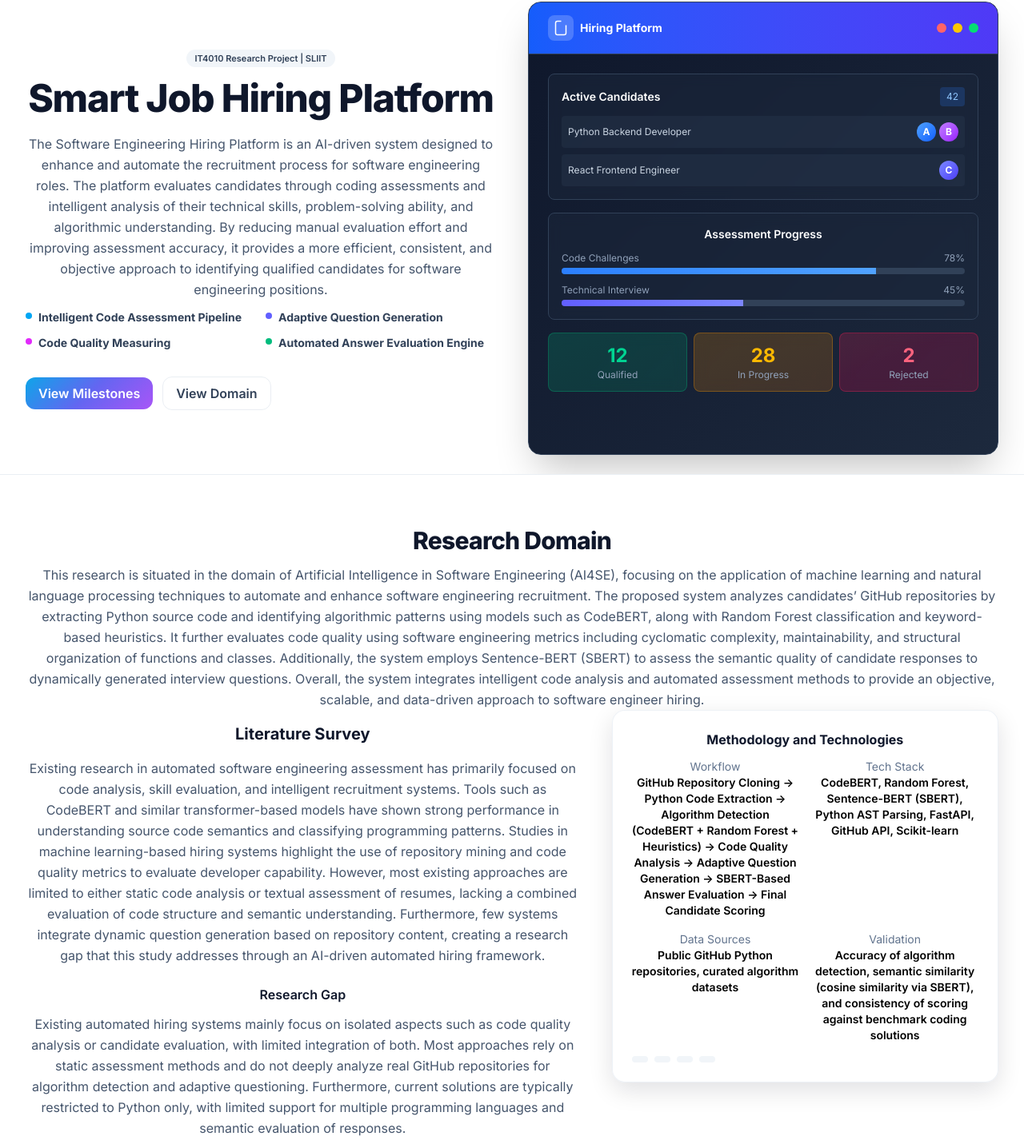
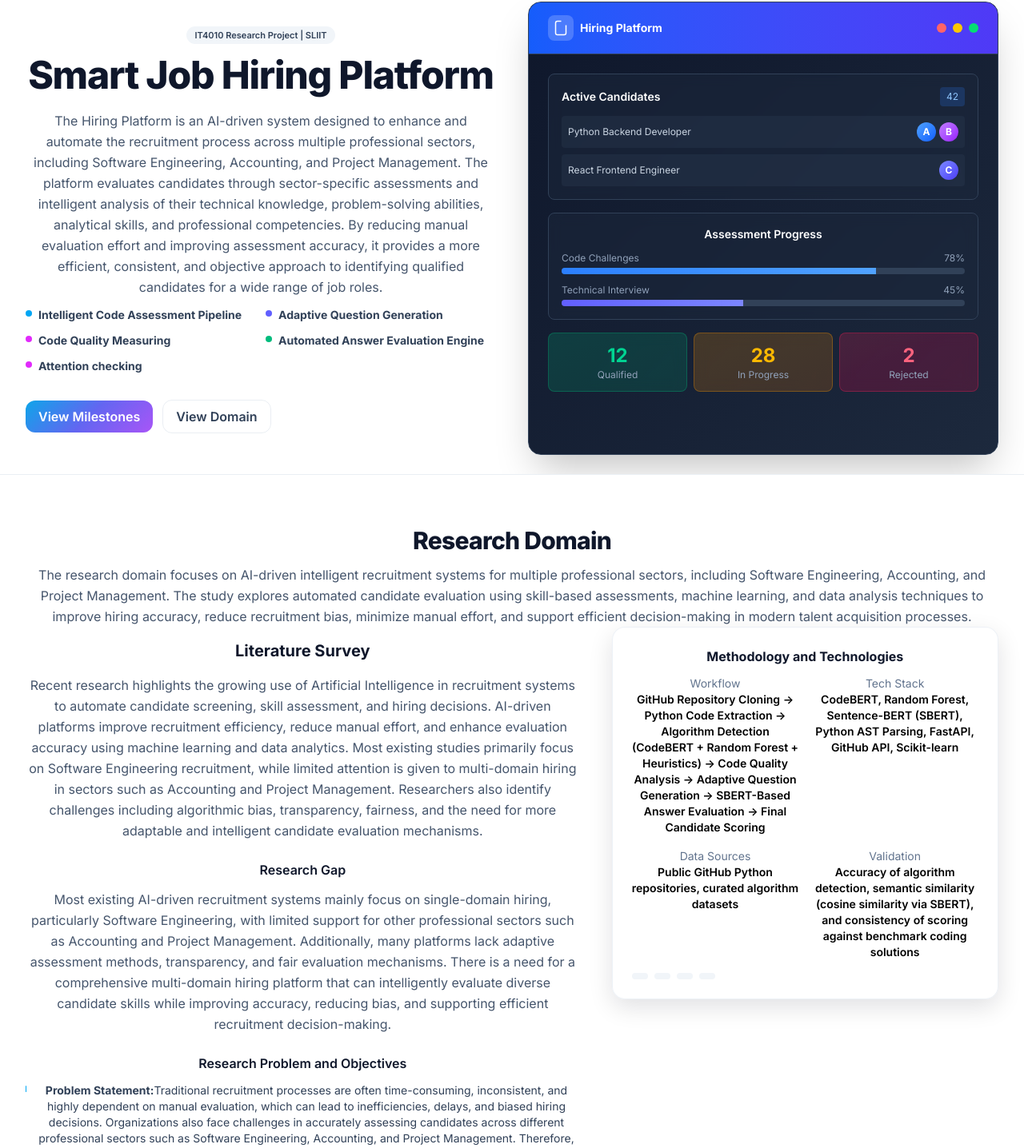
Before and after one commit to Nesandu123/Hiring, a React (Vite) app: page / in a window 1280 px wide. Shown: the part 87-1523 px from the top of the page at 80% size. Built offline with nearby package versions, Linux system fonts and the light colour scheme; no server answers.

Commit message:
changes done

```diff
--- a/index.html
+++ b/index.html
@@ -5,7 +5,7 @@
     <link rel="icon" type="image/x-icon" href="/favicon.ico" />
     <meta name="viewport" content="width=device-width, initial-scale=1.0" />
 
-    <title> | AI‑Powered Educational Assistant for Sinhala Resources</title>
+    <title>Smart Job Matching Platform</title>
     <meta name="description"
       content="Public progress site for the SinhalaLearn research project (IT4010 Research Project – SLIIT 2025)." />
     <meta name="keywords"
--- a/src/components/About/About.tsx
+++ b/src/components/About/About.tsx
@@ -11,13 +11,11 @@ const About: React.FC = () => {
           Research Domain
         </h2>
         <p className="mt-3 text-slate-600 dark:text-slate-300 leading-relaxed">
-       This research is situated in the domain of Artificial Intelligence in Software Engineering (AI4SE),
-        focusing on the application of machine learning and natural language processing techniques to automate
-        and enhance software engineering recruitment. The proposed system analyzes candidates’ GitHub repositories by
-         extracting Python source code and identifying algorithmic patterns using models such as CodeBERT, along with
-         Random Forest classification and keyword-based heuristics. It further evaluates code quality using software engineering metrics
-          including cyclomatic complexity, maintainability, and structural organization of functions and classes. Additionally, the system employs Sentence-BERT (SBERT) to assess the semantic quality of candidate responses to dynamically generated interview questions. Overall, the system integrates intelligent code analysis and automated assessment
-       methods to provide an objective, scalable, and data-driven approach to software engineer hiring.
+       The research domain focuses on AI-driven intelligent recruitment systems for multiple professional sectors,
+       including Software Engineering, Accounting, and Project Management. The study explores automated candidate
+       evaluation using skill-based assessments, machine learning, and data analysis techniques to improve hiring
+       accuracy, reduce recruitment bias, minimize manual effort, and support efficient decision-making in modern
+       talent acquisition processes.
         </p>
 
         <div className="grid lg:grid-cols-12 gap-10 items-start">
@@ -28,24 +26,24 @@ const About: React.FC = () => {
             </h3>
 
             <p className="mt-4 text-slate-600 dark:text-slate-300 leading-relaxed">
-              Existing research in automated software engineering assessment has primarily
-              focused on code analysis, skill evaluation, and intelligent recruitment systems.
-              Tools such as CodeBERT and similar transformer-based models have shown strong performance
-               in understanding source code semantics and classifying programming patterns. Studies in machine
-               learning-based hiring systems highlight the use of repository mining and code quality metrics to evaluate developer
-              capability. However, most existing approaches are limited to either static code analysis or textual assessment of resumes, lacking a combined evaluation of code structure and semantic understanding. Furthermore, few systems integrate dynamic question generation based on repository content, creating a research gap that
-              this study addresses through an AI-driven automated hiring framework.
+              Recent research highlights the growing use of Artificial Intelligence in recruitment systems to automate
+              candidate screening, skill assessment, and hiring decisions. AI-driven platforms improve recruitment
+              efficiency, reduce manual effort, and enhance evaluation accuracy using machine learning and data analytics.
+              Most existing studies primarily focus on Software Engineering recruitment, while limited attention is given
+              to multi-domain hiring in sectors such as Accounting and Project Management. Researchers also identify challenges
+              including algorithmic bias, transparency, fairness, and the need for more adaptable and intelligent candidate evaluation mechanisms.
             </p>
 
             <h3 className="mt-6 font-semibold text-slate-900 dark:text-white">
               Research Gap
             </h3>
             <p className="mt-3 text-slate-600 dark:text-slate-300 leading-relaxed">
-             Existing automated hiring systems mainly focus on isolated aspects such
-             as code quality analysis or candidate evaluation, with limited integration
-              of both. Most approaches rely on static assessment methods and do not deeply
-               analyze real GitHub repositories for algorithm detection and adaptive questioning. Furthermore, current solutions are typically restricted to Python only, with limited support
-             for multiple programming languages and semantic evaluation of responses.
+             Most existing AI-driven recruitment systems mainly focus on single-domain hiring, particularly
+              Software Engineering, with limited support for other professional sectors such as Accounting
+              and Project Management. Additionally, many platforms lack adaptive assessment methods, transparency,
+              and fair evaluation mechanisms. There is a need for a comprehensive multi-domain hiring platform that
+              can intelligently evaluate diverse candidate skills while improving accuracy, reducing bias, and supporting
+              efficient recruitment decision-making.
             </p>
 
             <h3 className="mt-6 font-semibold text-slate-900 dark:text-white">
@@ -55,13 +53,23 @@ const About: React.FC = () => {
               <li className="flex items-start gap-2">
                 <span className="mt-1 h-2 w-2 rounded-full bg-sky-500"></span>
                 <span>
-                  <strong>Problem Statement:</strong>Current software engineer recruitment methods are mostly manual and subjective, making them time-consuming and inconsistent. Existing automated systems do not effectively analyze real GitHub repositories for algorithm detection and code quality evaluation, and most are limited to Python only. They also lack proper semantic evaluation of candidate answers..
+                  <strong>Problem Statement:</strong>Traditional recruitment processes are often time-consuming,
+                   inconsistent, and highly dependent on manual evaluation, which can lead to inefficiencies, delays,
+                   and biased hiring decisions. Organizations also face challenges in accurately assessing candidates
+                   across different professional sectors such as Software Engineering, Accounting, and Project Management.
+                   Therefore, there is a need for an intelligent AI-driven hiring platform that can automate candidate evaluation,
+                   improve assessment accuracy, reduce bias, and support efficient
+                   recruitment decision-making across multiple industries.
                 </span>
               </li>
               <li className="flex items-start gap-2">
                 <span className="mt-1 h-2 w-2 rounded-full bg-indigo-500"></span>
                 <span>
-                  <strong>Main Objective:</strong> To develop an AI-based system that automatically evaluates software engineering candidates by analyzing GitHub repositories, detecting algorithms using CodeBERT and machine learning, assessing code quality using software metrics, generating adaptive coding questions, and evaluating answers using SBERT, with future support for multiple programming languages.
+                  <strong>Main Objective:</strong> To develop an AI-driven multi-domain hiring
+                  platform that automates candidate assessment and recruitment processes for sectors
+                  such as Software Engineering, Accounting, and Project Management by improving evaluation
+                  accuracy, reducing manual effort, minimizing recruitment bias, and supporting efficient
+                  hiring decision-making.
                 </span>
               </li>
               <li className="flex items-start gap-2">
--- a/src/components/Header/Header.tsx
+++ b/src/components/Header/Header.tsx
@@ -160,7 +160,7 @@ const Header: React.FC = () => {
           >
             <span className="inline-flex h-9 w-9 rounded-xl bg-gradient-to-br from-sky-500 via-indigo-500 to-fuchsia-500 shadow-soft"></span>
             <span className="text-lg font-extrabold tracking-tight text-slate-900 dark:text-white">
-              Automated Hiring Platform
+              SMART HIRE
             </span>
           </a>
 
--- a/src/components/Hero/Hero.tsx
+++ b/src/components/Hero/Hero.tsx
@@ -25,7 +25,13 @@ const Hero: React.FC = () => {
             </h1>
 
             <p className="mt-5 text-slate-600 dark:text-slate-300 leading-relaxed transition-colors">
-              The Software Engineering Hiring Platform is an AI-driven system designed to enhance and automate the recruitment process for software engineering roles. The platform evaluates candidates through coding assessments and intelligent analysis of their technical skills, problem-solving ability, and algorithmic understanding. By reducing manual evaluation effort and improving assessment accuracy, it provides a more efficient, consistent, and objective approach to identifying qualified candidates for software engineering positions.
+              The Hiring Platform is an AI-driven system designed to enhance and automate the recruitment
+              process across multiple professional sectors, including Software Engineering, Accounting, and
+              Project Management. The platform evaluates candidates through sector-specific assessments and
+              intelligent analysis of their technical knowledge, problem-solving abilities, analytical skills,
+               and professional competencies. By reducing manual evaluation effort and improving assessment
+               accuracy, it provides a more efficient, consistent, and
+              objective approach to identifying qualified candidates for a wide range of job roles.
             </p>
 
             <ul className="mt-3 grid sm:grid-cols-2 gap-3 text-sm text-slate-700 dark:text-slate-300">
@@ -53,6 +59,13 @@ const Hero: React.FC = () => {
                   <strong>Automated Answer Evaluation Engine</strong>
                 </span>
               </li>
+              <li className="flex items-start gap-2">
+                <span className="mt-1 h-2 w-2 rounded-full bg-fuchsia-500"></span>
+                <span>
+                  <strong>Attention checking</strong>
+                </span>
+              </li>
+              <li className="flex items-start gap-2"></li>
             </ul>
 
             {/* <div className="mt-6 flex flex-wrap gap-3">
--- a/src/data/index.ts
+++ b/src/data/index.ts
@@ -13,13 +13,20 @@ export const teamMembers: TeamMember[] = [
     isLeader: true,
     image: "",
     email: "nesandu2002@gmail.com",
-    linkedin: "https://www.linkedin.com/in/miyurilokuhewage/",
+    linkedin: "https://www.linkedin.com/in/nesandu-abeysinghe/",
   },
   {
     name: "Kalhan A.H.L.",
     role: "Accountants Hiring Platform",
     image: "",
-    email: "koshithahasindu@gmail.com",
+    email: "kalhan@gmail.com",
+    linkedin: "https://www.linkedin.com/in/hasindu-k/",
+  },
+   {
+    name: "Darren V.C.",
+    role: "Project Managers Hiring Platform",
+    image: "",
+    email: "darren@gmail.com",
     linkedin: "https://www.linkedin.com/in/hasindu-k/",
   },
 
```
Also changed, not shown: 1 other file (tests, documents, lock files or other folders).
